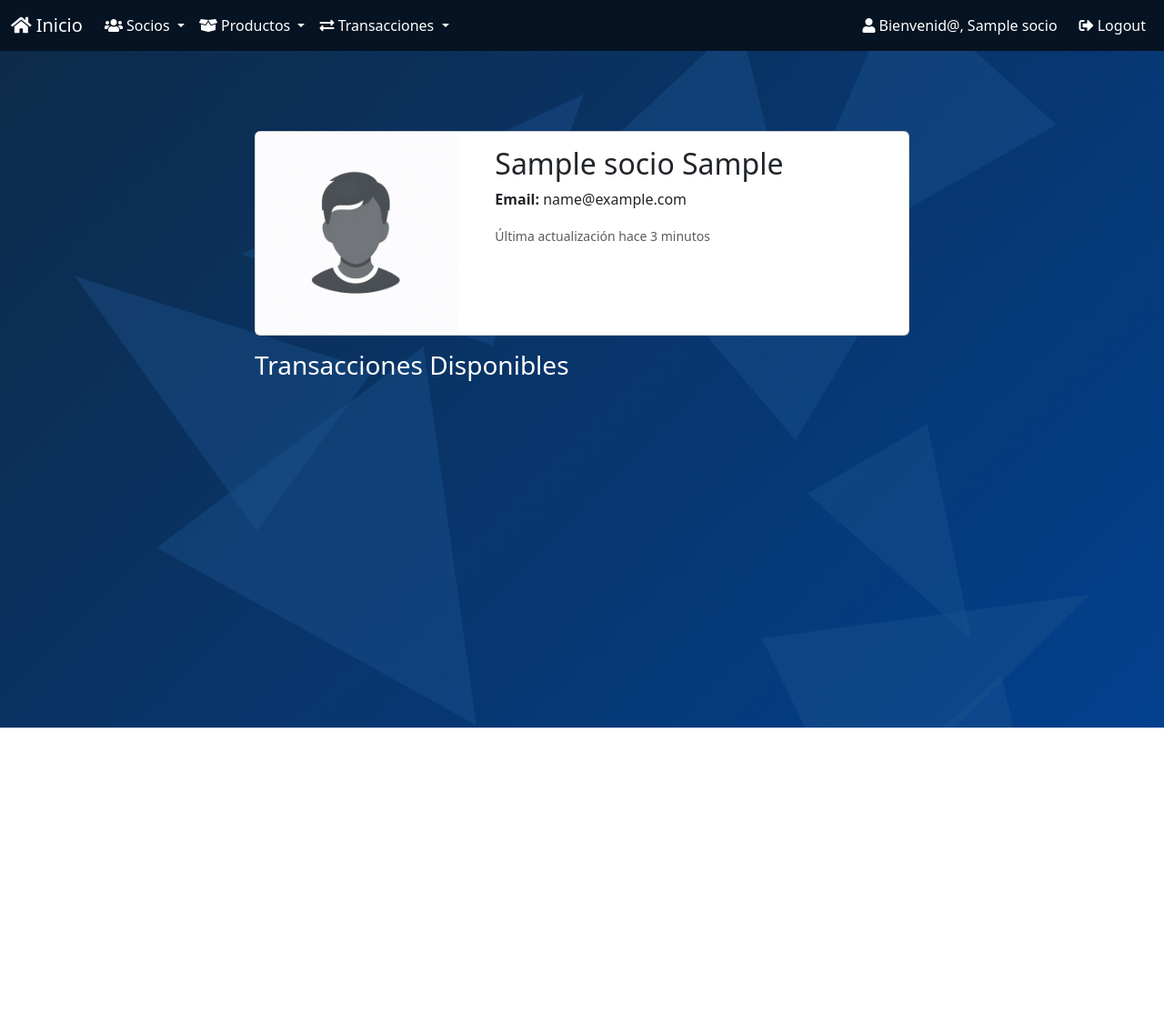
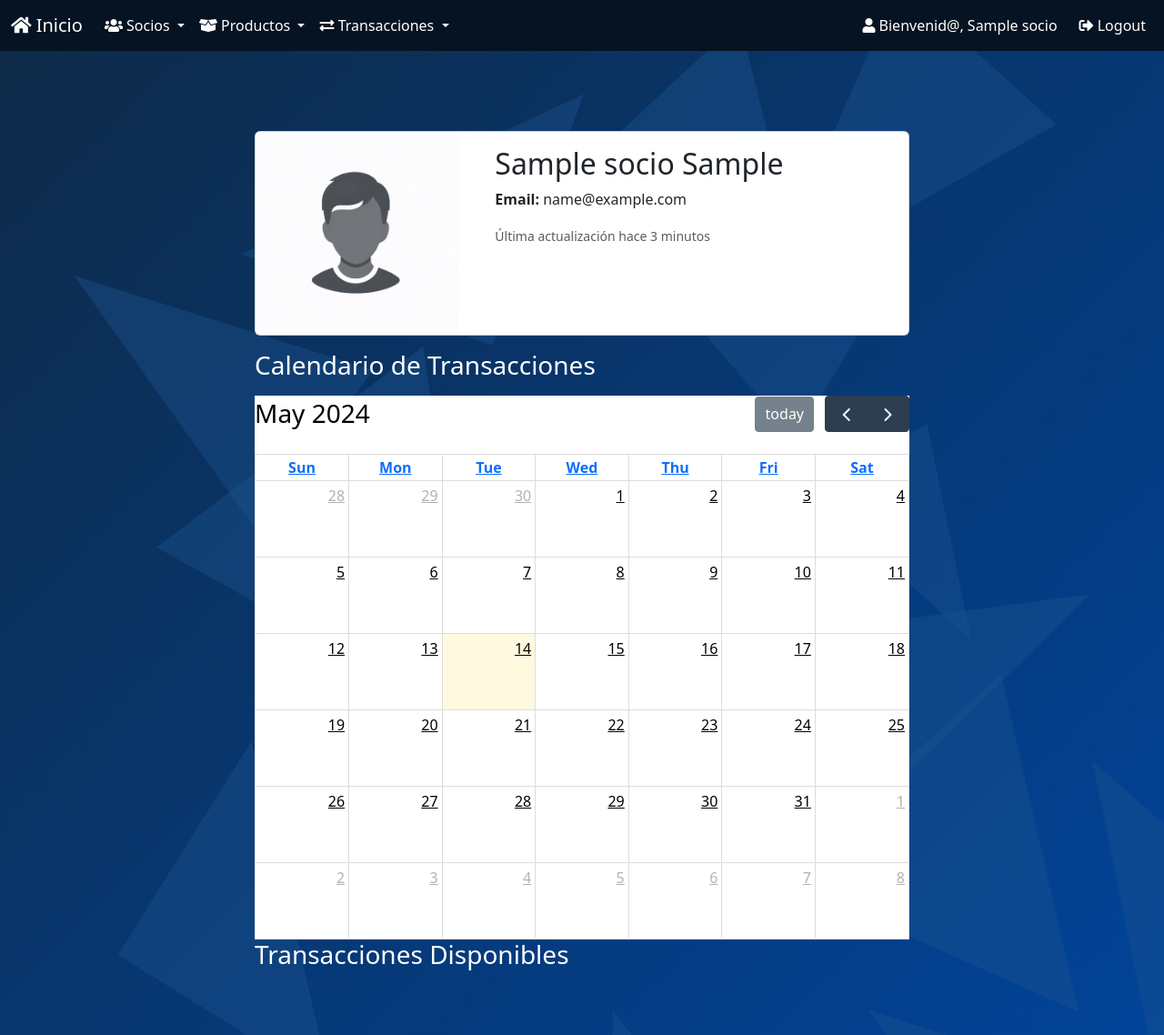
Before and after one commit to TechCashClub/TCC, a Flask app: page /socio_dashboard in a window 1280 px wide. Shown: the whole page at 91% size. Before the commit the page ends 800 px from the top, so only its background shows below. Run offline with Flask 3, Linux system fonts and the light colour scheme; a user stored in the database is signed in; tables that the repository leaves empty hold one stand-in row (values such as "Sample post"); lists and menus that the app fills with data are empty; some libraries are stand-ins or nearby versions.

Commit message:
calendario de socios

```diff
--- a/tcc/app.py
+++ b/tcc/app.py
@@ -1,4 +1,4 @@
-from flask import Flask, render_template, flash, request, redirect, url_for, session
+from flask import Flask, render_template, flash, request, redirect, url_for, session, jsonify
 from flask_sqlalchemy import SQLAlchemy
 from datetime import datetime, timezone
 from sqlalchemy.sql import func
@@ -6,11 +6,13 @@ from dotenv import load_dotenv
 from werkzeug.security import generate_password_hash, check_password_hash
 from flask_login import LoginManager, UserMixin, login_user, current_user, login_required, logout_user
 import os
+from os import abort
 from functools import wraps
 from sqlalchemy.orm import joinedload
 from flask_wtf import FlaskForm
 from wtforms import StringField, PasswordField, SubmitField
 from wtforms.validators import DataRequired, Email, Length
+
 
 class FormularioRegistro(FlaskForm):
 
@@ -139,6 +141,32 @@ class Transaccion(db.Model):
 
 
 #--------------------------------------------------------------------------------------------------------------------
+
+@app.route('/calendar_events')
+
+def calendar_events():
+    require_role('socio')
+    print(f"Current user: {current_user}")  # Debugging
+    assert current_user.is_authenticated, "User is not authenticated"
+    assert hasattr(current_user, 'id_socio'), "Current user does not have attribute 'id_socio'"
+
+    transacciones = Transaccion.query.join(socios_transacciones, Transaccion.id == socios_transacciones.c.id_transaccion).filter(socios_transacciones.c.id_socio == current_user.id_socio).all()
+    events = [
+        {
+            'title': transaccion.producto.nombre,
+            'start': transaccion.fecha_inicio.isoformat(),
+            'end': transaccion.fecha_fin.isoformat()
+        } for transaccion in transacciones
+    ]
+    print(events)  # Imprimir los datos para verificar
+    return jsonify(events)
+
+
+
+
+
+
+
 
 @app.route('/crear_transaccion', methods=['GET'])
 def mostrar_formulario():
--- a/tcc/static/estilos.css
+++ b/tcc/static/estilos.css
@@ -53,9 +53,9 @@ background-size: cover!important;
 
 min-height: 100vh!important; /* Utiliza el 100% del viewport height */
 
-background-attachment: fixed; /* Mantiene la imagen fija mientras el contenido se desplaza */
+background-attachment: fixed!important;/* Mantiene la imagen fija mientras el contenido se desplaza */
 
-
+background-position: center ;
 
 
 
@@ -217,3 +217,26 @@ div.table-responsive > table.table-custom td {
         background-color: #e9ecef; /* Un poco más oscuro para la cabecera */
         color: #495057; /* Texto oscuro */
     }
+
+/* Estilo para el calendario de FullCalendar */
+.fc {
+    background-color: white; /* Fondo blanco */
+    color: black; /* Fuente negra */
+}
+
+/* Estilo para el encabezado del calendario */
+.fc .fc-toolbar-title {
+    color: black; /* Título en negro */
+}
+
+/* Estilo para los días del calendario */
+.fc .fc-daygrid-day-number {
+    color: black; /* Números de día en negro */
+}
+
+/* Estilo para los eventos del calendario */
+.fc-event {
+    background-color: #007bff; /* Color de fondo para los eventos */
+    border-color: #007bff; /* Color de borde para los eventos */
+    color: white; /* Texto de los eventos en blanco */
+}
--- /dev/null
+++ b/tcc/static/js/main.js
@@ -0,0 +1,29 @@
+console.log("Loading jQuery document ready...");
+
+$(document).ready(function() {
+    console.log("jQuery document ready");  // Verificar que jQuery se ejecuta
+    var calendarEl = document.getElementById('calendar');
+    var calendar = new FullCalendar.Calendar(calendarEl, {
+        initialView: 'dayGridMonth',
+        events: '/calendar_events',
+        eventDidMount: function(info) {
+            console.log(info.event);  // Verificar que los eventos se cargan
+        },
+        loading: function(isLoading) {
+            if (isLoading) { // Cuando empieza a cargar eventos
+                console.log('Loading events...');
+            } else { // Cuando termina de cargar eventos
+                console.log('Events loaded');
+            }
+        },
+        eventSources: [{
+            url: '/calendar_events',
+            method: 'GET',
+            failure: function() {
+                alert('There was an error while fetching events!');
+            }
+        }]
+    });
+    calendar.render();
+    console.log("Calendar rendered");  // Verificar que el calendario se renderiza
+});
--- a/tcc/templates/base.html
+++ b/tcc/templates/base.html
@@ -5,6 +5,9 @@
     <meta name="viewport" content="width=device-width, initial-scale=1.0">
     <title>{% block title %}TECH CASH CLUB{% endblock %}</title>
     <link rel="icon" href="{{ url_for('static', filename='img/favicon.ico') }}" type="image/x-icon">
+    <script src='https://cdn.jsdelivr.net/npm/@fullcalendar/core@6.1.11/index.global.min.js'></script>
+<script src='https://cdn.jsdelivr.net/npm/@fullcalendar/web-component@6.1.11/index.global.min.js'></script>
+<script src='https://cdn.jsdelivr.net/npm/@fullcalendar/daygrid@6.1.11/index.global.min.js'></script>
     <link href="https://cdn.jsdelivr.net/npm/bootstrap@5.3.0/dist/css/bootstrap.min.css" rel="stylesheet">
     <link rel="stylesheet" href="https://cdnjs.cloudflare.com/ajax/libs/font-awesome/5.15.4/css/all.min.css">
     <link rel="stylesheet" href="{{ url_for('static', filename='estilos.css') }}">
--- a/tcc/templates/socio.html
+++ b/tcc/templates/socio.html
@@ -1,22 +1,12 @@
 {% extends 'base.html' %}
 
-<!DOCTYPE html>
-<html lang="es">
-<head>
-    <meta charset="UTF-8">
-    <meta name="viewport" content="width=device-width, initial-scale=1.0">
-    <title>Ficha del Socio</title>
-    <link href="https://stackpath.bootstrapcdn.com/bootstrap/4.5.2/css/bootstrap.min.css" rel="stylesheet">
-    <link href="{{ url_for('static', filename='styles.css') }}" rel="stylesheet">
-</head>
-<body>
 {% block content %}
     <div class="container mt-5">
         <!-- Tarjeta de información del socio -->
         <div class="card mb-3">
             <div class="row no-gutters">
                 <div class="col-md-4">
-                    <img src="/static/img/user_placeholder.png" class="card-img" alt="Imagen del Socio">
+                    <img src="{{ url_for('static', filename='img/user_placeholder.png') }}" class="card-img" alt="Imagen del Socio">
                 </div>
                 <div class="col-md-8">
                     <div class="card-body">
@@ -27,16 +17,19 @@
                 </div>
             </div>
         </div>
+          <!-- Calendario de transacciones -->
+          <h3 class="mb-3">Calendario de Transacciones</h3>
+          <div id="calendar" style="max-width: 100%; height: 100%;"></div>
 
         <!-- Transacciones disponibles -->
         <h3 class="mb-3">Transacciones Disponibles</h3>
-        <div class="list-group">
+        <div class="list-group mb-3">
             {% for item in transacciones_disponibles %}
             <div class="list-group-item {{ 'border-success' if item.is_member else '' }}">
-                <h5>{{ item.producto.nombre }}</h5>  <!-- Cambiado para acceder correctamente -->
+                <h5>{{ item.producto.nombre }}</h5>
                 <p>Descripción: {{ item.producto.descripcion }}</p>
-                <p>Fecha de inicio: {{ item.transaccion.fecha_inicio.strftime('%Y-%m-%d %H:%M') }}</p>
-                <p>Fecha de fin: {{ item.transaccion.fecha_fin.strftime('%Y-%m-%d %H:%M') }}</p>
+                <p>Fecha de inicio: {{ item.transaccion.fecha_inicio }}</p>
+                <p>Fecha de fin: {{ item.transaccion.fecha_fin }}</p>
                 <p>Precio oficial: {{ item.producto.precio_oficial }}</p>
                 {% if item.is_member %}
                     <span class="badge bg-success">Unido</span>
@@ -47,12 +40,48 @@
                 {% endif %}
             </div>
             {% endfor %}
+        </div>
 
-        </div>
+
+
+
+
+
+
+
     </div>
-{% endblock %}
-<script src="https://code.jquery.com/jquery-3.5.1.slim.min.js"></script>
-<script src="https://cdn.jsdelivr.net/npm/@popperjs/core@2.5.3/dist/umd/popper.min.js"></script>
-<script src="https://stackpath.bootstrapcdn.com/bootstrap/4.5.2/js/bootstrap.min.js"></script>
+
+
+<!-- Coloca los scripts justo antes del cierre del body para asegurar que el DOM esté cargado -->
+<script>
+    console.log("Loading jQuery...");
+</script>
+<script src="https://code.jquery.com/jquery-3.6.0.min.js"></script>
+
+<script>
+    console.log("Loading Moment.js...");
+</script>
+<script src="https://cdnjs.cloudflare.com/ajax/libs/moment.js/2.29.1/moment.min.js"></script>
+
+<script>
+    console.log("Loading FullCalendar...");
+</script>
+<script src="https://cdnjs.cloudflare.com/ajax/libs/fullcalendar/5.10.1/main.min.js"></script>
+<link href="https://cdnjs.cloudflare.com/ajax/libs/fullcalendar/5.10.1/main.min.css" rel="stylesheet">
+
+<script>
+    console.log("Loading Popper.js...");
+</script>
+<script src="https://cdn.jsdelivr.net/npm/@popperjs/core@2.9.2/dist/umd/popper.min.js"></script>
+
+<script>
+    console.log("Loading Bootstrap...");
+</script>
+<script src="https://stackpath.bootstrapcdn.com/bootstrap/5.1.0/js/bootstrap.min.js"></script>
+
+<script>
+    console.log("Loading main.js...");
+</script>
+<script src="{{ url_for('static', filename='js/main.js') }}"></script>{% endblock %}
 </body>
 </html>
```
